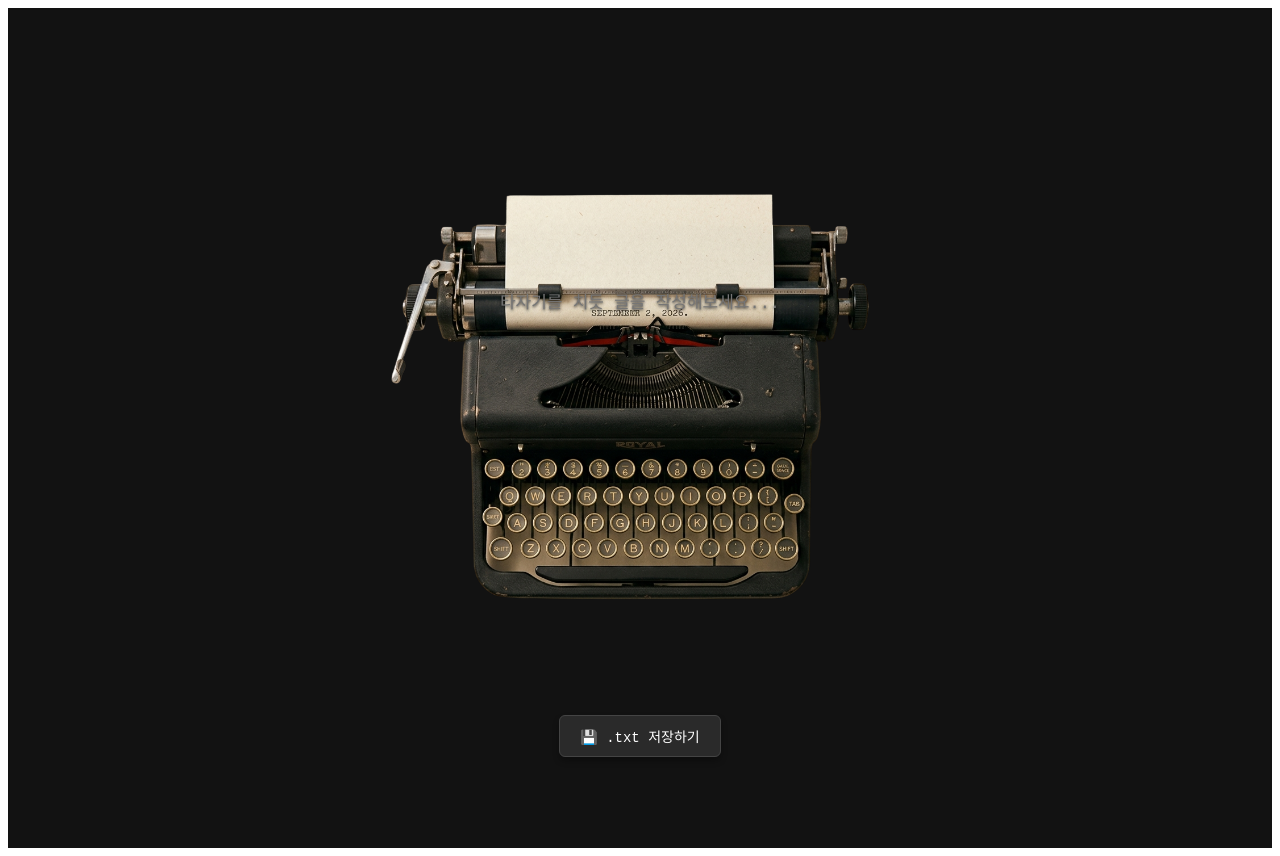
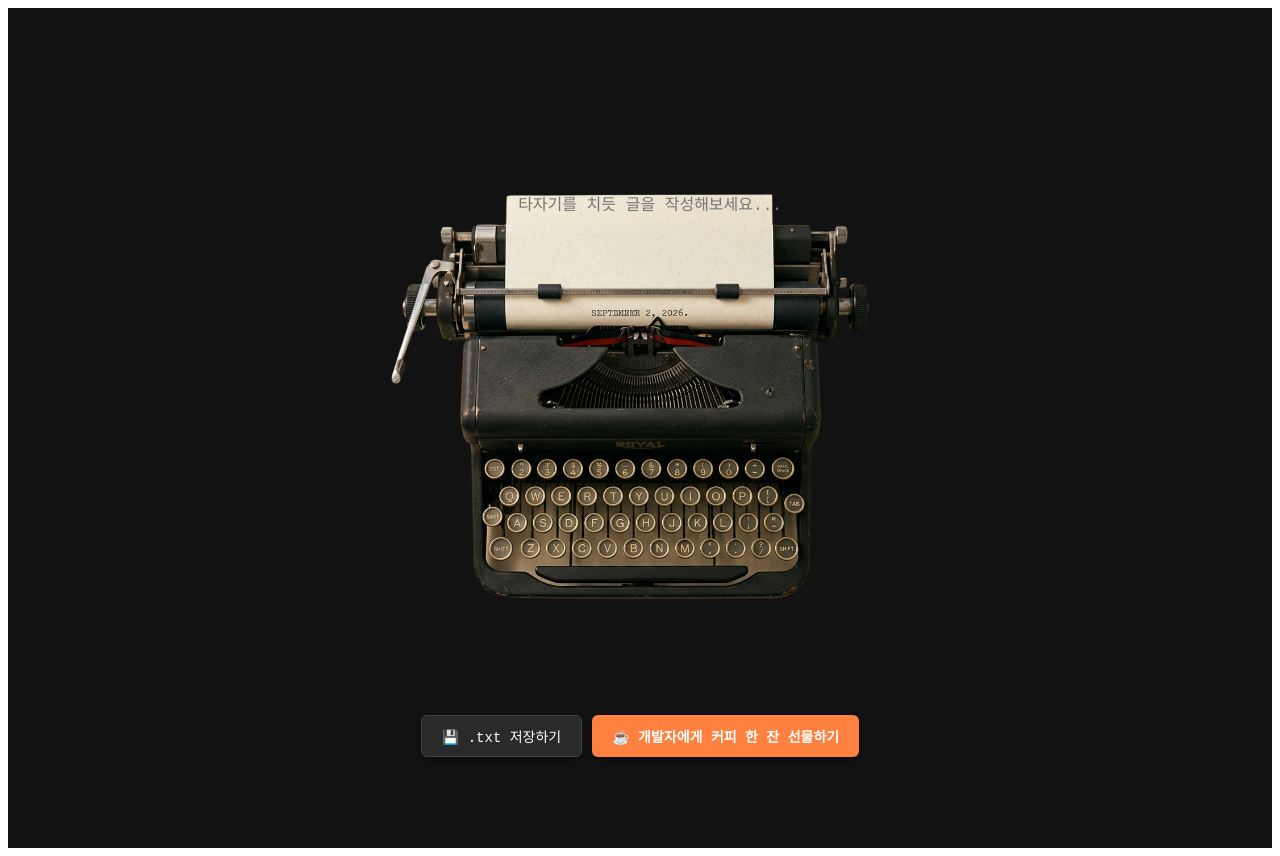
Before and after one commit to lia4682-ctrl/typewriter-web, a Next.js app: page / in a window 1280 px wide. Built offline with nearby package versions, Linux system fonts and the light colour scheme.

Commit message:
Update page.tsx

```diff
--- a/app/page.tsx
+++ b/app/page.tsx
@@ -4,6 +4,7 @@ import React, { useState, useRef, useEffect } from 'react';
 
 export default function TypewriterApp() {
   const [text, setText] = useState('');
+  const textareaRef = useRef<HTMLTextAreaElement | null>(null);
   const audioCtxRef = useRef<AudioContext | null>(null);
 
   useEffect(() => {
@@ -22,6 +23,20 @@ export default function TypewriterApp() {
       window.removeEventListener('click', initAudio);
     };
   }, []);
+
+  // 커서가 있는 줄을 입력 영역 하단(타격선)에 정확히 맞추는 스크롤 제어
+  useEffect(() => {
+    const el = textareaRef.current;
+    if (!el) return;
+
+    const lineHeight = 32;
+    const selectionStart = el.selectionStart;
+    const linesBeforeCursor = text.substring(0, selectionStart).split('\n').length;
+
+    // 현재 작성 중인 줄이 입력창 최하단 타격선에 걸치도록 scrollTop 계산
+    const targetScrollTop = Math.max(0, (linesBeforeCursor - 1) * lineHeight);
+    el.scrollTop = targetScrollTop;
+  }, [text]);
 
   const playTypeSound = () => {
     if (!audioCtxRef.current) return;
@@ -97,10 +112,6 @@ export default function TypewriterApp() {
     URL.revokeObjectURL(url);
   };
 
-  const lines = text.split('\n');
-  const lineCount = lines.length;
-  const lineHeight = 32; // 한 줄 높이 (px)
-
   return (
     <main style={{
       minHeight: '100vh',
@@ -122,51 +133,53 @@ export default function TypewriterApp() {
         backgroundPosition: 'center',
         backgroundRepeat: 'no-repeat'
       }}>
-        {/* 상단 뷰포트 액자 영역 */}
+        {/* 실제 종이 영역에 채워지는 뷰포트 */}
         <div style={{
           position: 'absolute',
-          top: '10%',
-          left: '20%',
-          width: '60%',
-          height: '180px',
-          overflow: 'hidden',
-          maskImage: 'linear-gradient(to bottom, transparent 0%, black 20%)',
-          WebkitMaskImage: 'linear-gradient(to bottom, transparent 0%, black 20%)'
+          top: '15%',
+          left: '28%',
+          width: '44%',
+          height: '210px',
+          overflow: 'hidden'
         }}>
-          {/* 단일 textarea로 통합 및 위치 자동 트랜스폼 */}
           <textarea
+            ref={textareaRef}
             value={text}
             onChange={(e) => setText(e.target.value)}
             onKeyDown={handleKeyDown}
+            onSelect={() => {
+              // 마우스 클릭이나 키보드로 커서 위치 이동 시 스크롤 동기화
+              if (textareaRef.current) {
+                const el = textareaRef.current;
+                const linesBefore = text.substring(0, el.selectionStart).split('\n').length;
+                el.scrollTop = Math.max(0, (linesBefore - 1) * 32);
+              }
+            }}
             placeholder="타자기를 치듯 글을 작성해보세요..."
             autoFocus
             style={{
-              position: 'absolute',
-              bottom: '20px', // 최하단 타격 지점 고정
-              left: 0,
               width: '100%',
-              height: `${lineCount * lineHeight}px`,
+              height: '100%',
               border: 'none',
               outline: 'none',
               backgroundColor: 'transparent',
               resize: 'none',
               fontFamily: 'Courier New, Courier, monospace',
-              fontSize: '17px',
-              lineHeight: `${lineHeight}px`,
-              color: '#ffffff',
-              caretColor: '#ffffff',
+              fontSize: '16px',
+              lineHeight: '32px',
+              color: '#1a1a1a', // 종이 위 검은 글씨 연출
+              caretColor: '#1a1a1a',
               textAlign: 'center',
-              textShadow: '0 1px 3px rgba(0,0,0,0.9)',
-              padding: 0,
+              padding: '0 10px',
               margin: 0,
-              overflow: 'hidden',
-              // 입력 중인 아랫줄이 bottom: 20px 위치에 오도록 위로 당겨줌
-              transform: `translateY(-${(lineCount - 1) * lineHeight}px)`
+              overflowY: 'hidden' // 스크롤바 감추고 내부 scrollTop으로만 제어
             }}
           />
         </div>
       </div>
 
+      {/* 하단 버튼 영역 */}
+      <div style={{ display: 'flex', gap: '10px' }}>
         <button
           onClick={handleSaveTxt}
           style={{
@@ -186,6 +199,32 @@ export default function TypewriterApp() {
         >
           💾 .txt 저장하기
         </button>
+
+        {/* 후원 버튼 */}
+        <a
+          href="https://buymeacoffee.com/your_id" // 본인의 Buy Me a Coffee / Toss Link 주소로 변경
+          target="_blank"
+          rel="noopener noreferrer"
+          style={{
+            display: 'inline-flex',
+            alignItems: 'center',
+            gap: '6px',
+            padding: '10px 20px',
+            fontSize: '14px',
+            fontFamily: 'Courier New, monospace',
+            color: '#ffffff',
+            backgroundColor: '#FF813F', // Buy Me a Coffee 시그니처 오렌지
+            border: 'none',
+            borderRadius: '6px',
+            textDecoration: 'none',
+            fontWeight: 'bold',
+            boxShadow: '0 4px 6px rgba(0,0,0,0.3)',
+            transition: 'all 0.2s ease'
+          }}
+        >
+          ☕ 개발자에게 커피 한 잔 선물하기
+        </a>
+      </div>
     </main>
   );
 }
```
Lines whose indentation alone changed are shown as unchanged.
